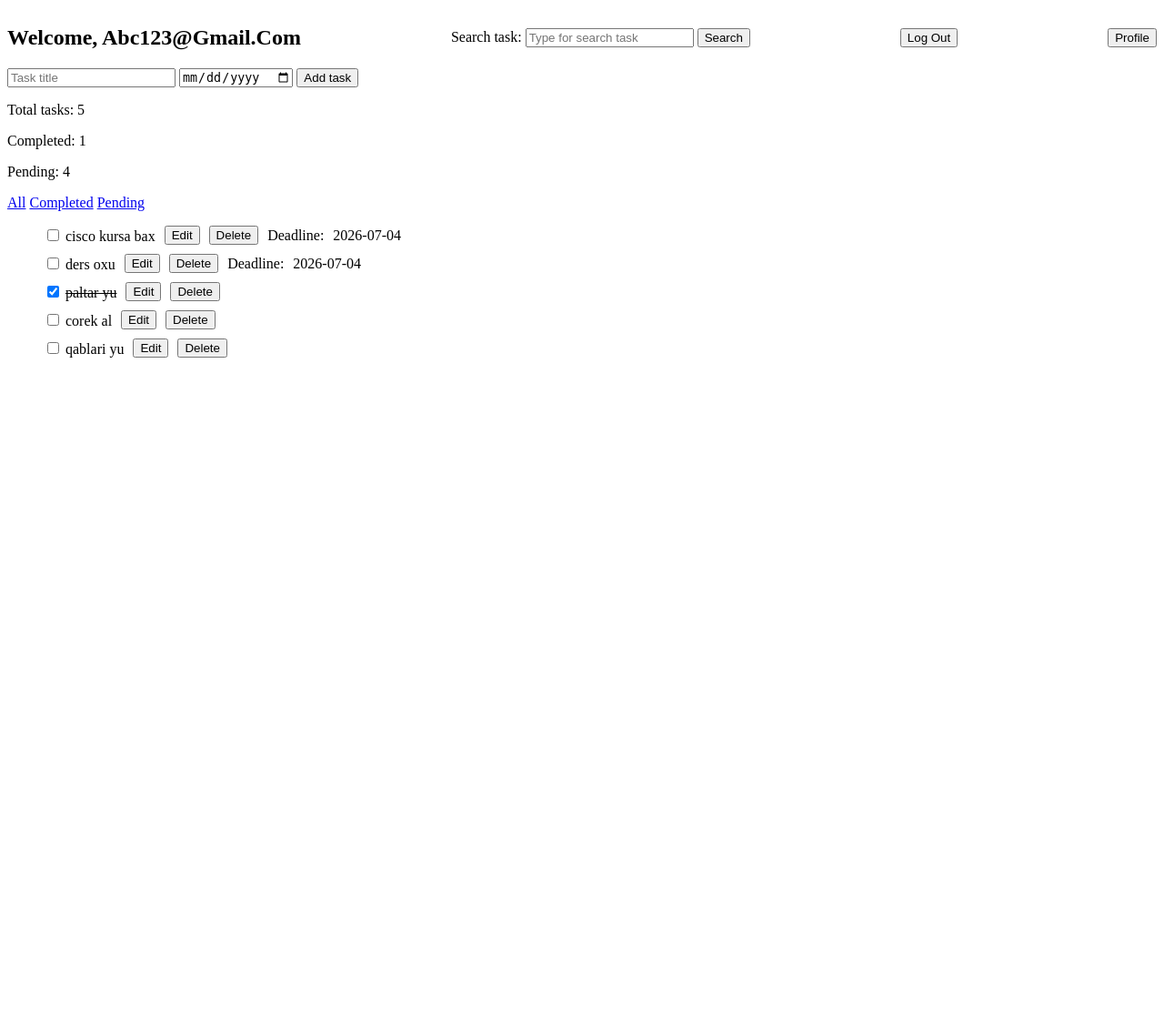
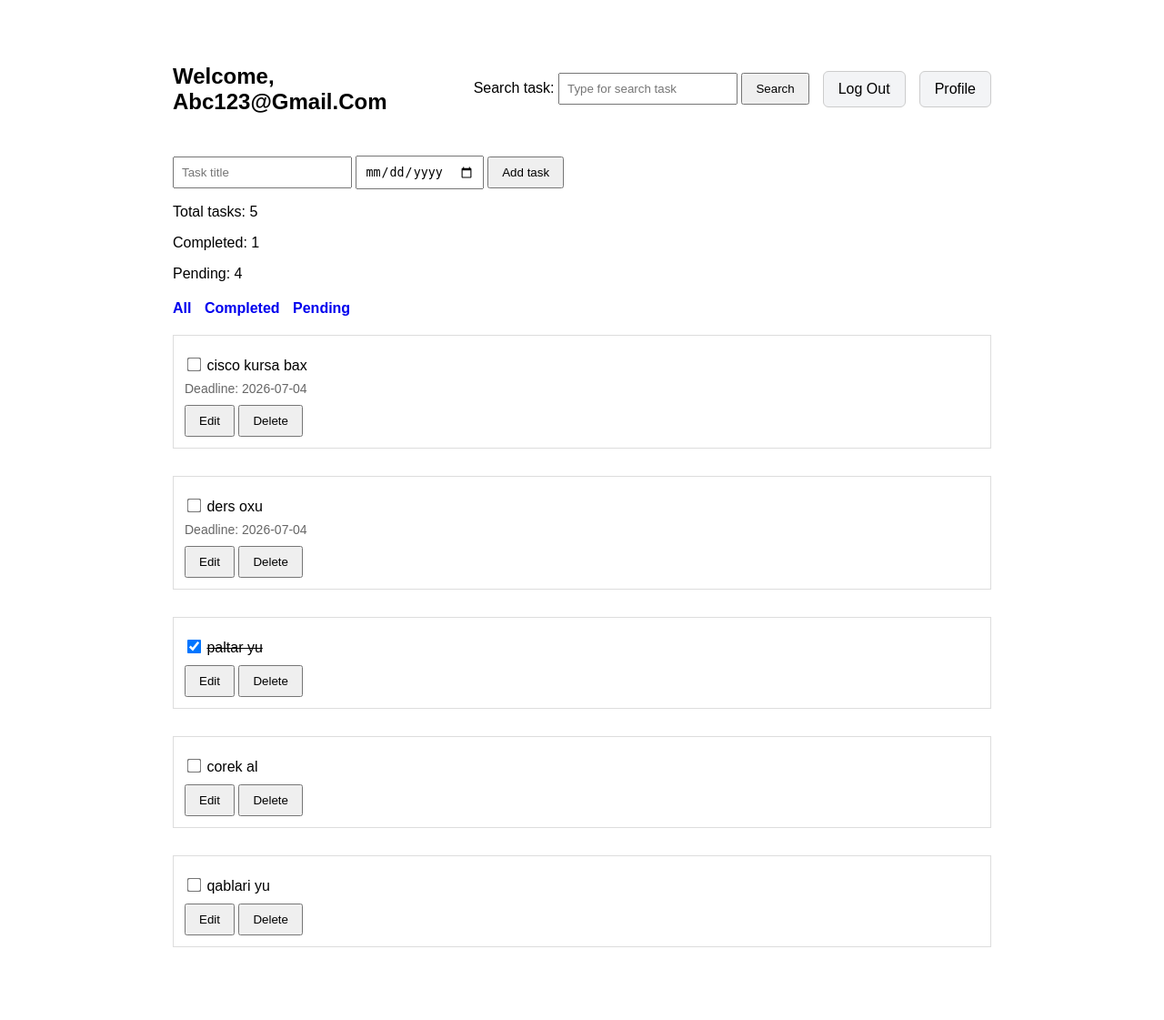
Before and after one commit to alimehdizad3/todolist-app, a Django app: page /welcome in a window 1280 px wide. Shown: the whole page at 91% size. Before the commit the page ends 393 px from the top, so only its background shows below. Run offline with Django 5.2, Linux system fonts and the light colour scheme; a user stored in the database is signed in; data comes from the database, SQL or seed files in the repository; both versions use the stored data as it was after the commit.

Commit message:
Improve UI and profile management

```diff
--- a/ToDoAPI/static/ToDoAPI/style2.css
+++ b/ToDoAPI/static/ToDoAPI/style2.css
@@ -1,18 +1,112 @@
+body {
+    max-width: 900px;
+    margin: 30px auto;
+    padding: 20px;
+    font-family: Arial, sans-serif;
+}
+
 nav {
     display: flex;
-    justify-content: space-between;
     align-items: center;
+    gap: 15px;
+    flex-wrap: wrap;
+    margin-bottom: 25px;
+}
+
+nav h1 {
+    flex: 1;
+}
+
+button {
+    padding: 8px 14px;
+    cursor: pointer;
+}
+
+input[type="text"],
+input[type="date"] {
+    padding: 8px;
+}
+
+.filter-btn {
+    margin: 20px 0;
+}
+
+.filter-btn a {
+    margin-right: 10px;
+    text-decoration: none;
+    font-weight: bold;
+}
+
+ul {
+    list-style: none;
+    padding: 0;
 }
 
 li {
-    list-style: none;
-    display: flex;
+    border: 1px solid #ddd;
+    padding: 12px;
+    margin-bottom: 30px;
     align-items: center;
     gap: 10px;
+    flex-wrap: wrap;
 }
 
-ul {
+li > div {
+    margin-top: 10px;
+}
+
+li form {
+    display: inline;
+}
+
+span {
+    margin-right: 5px;
+}
+
+input[type="checkbox"] {
+    transform: scale(1.2);
+}
+
+a {
+    text-decoration: none;
+}
+
+.edit-form {
     display: flex;
     flex-direction: column;
     gap: 10px;
 }
+
+.edit-form input {
+    width: 300px;
+}
+
+.edit-form button {
+    width: fit-content;
+}
+
+.edit-buttons {
+    display: flex;
+    gap: 10px;
+}
+
+.todo-deadline {
+    display: block;
+    margin-top: 8px;
+    color: #666;
+    font-size: 14px;
+}
+
+.nav-btn {
+    display: inline-block;
+    padding: 10px 16px;
+    background: #f3f4f6;
+    border: 1px solid #ccc;
+    text-decoration: none;
+    color: black;
+    border-radius: 6px;
+}
+
+.nav-btn:hover {
+    background: #e5e7eb;
+}
--- a/ToDoAPI/templates/ToDoAPI/welcome.html
+++ b/ToDoAPI/templates/ToDoAPI/welcome.html
@@ -18,12 +18,9 @@
                 <button type="submit">Search</button>
             </form>
         </div>
-        <a href="{% url 'logout' %}">
-            <button>Log Out</button>
-        </a>
-        <a href="{% url 'profile' %}">
-            <button>Profile</button>
-        </a>
+
+        <a href="{% url 'logout' %}" class="nav-btn">Log Out</a>
+        <a href="{% url 'profile' %}" class="nav-btn">Profile</a>
     </nav>
 
     <!-- Add new task -->
@@ -52,7 +49,7 @@
         {% for todo in todos %}
         {% if todo.id == editing_id %}
             <li id="todo-{{ todo.id }}">
-                <form method="post" action="{% url 'edit' todo.id %}">
+                <form method="post" action="{% url 'edit' todo.id %}" class="edit-form">
                     {% csrf_token %}
                     <input type="hidden" name="next" value="/welcome?search={{ search }}&filter={{ filter_type }}">
                     <input value="{{ todo.title }}" name="new_todo" required>
@@ -60,15 +57,19 @@
                     {% if todo.deadline %}
                         <button type="submit" name="remove_deadline">Remove Deadline</button>
                     {% endif %}
+                    <div class="edit-buttons">
                         <button type="submit">Save</button>
-                </form>
+
                         <a href="{% url 'welcome' %}?search={{ search }}&filter={{ filter_type }}">
                             <button>Cancel</button>
                         </a>
+                    </div>
+                </form>
             </li>
         <!-- Todo list -->
         {% else%}
         <li id="todo-{{ todo.id }}">
+            <div>
                 <form method="post" action="{% url 'toggle' todo.id %}">
                     {% csrf_token %}
                     <input type="hidden" name="next" value="{{ request.get_full_path }}">
@@ -82,8 +83,17 @@
                     {% endif %}>
                         {{ todo.title }}
                     </span>
+                    {% if todo.deadline %}
+                        <div>
+                            <span class="todo-deadline">
+                                Deadline: {{ todo.deadline|date:"Y-m-d" }}
+                            </span>
+                        </div>
+                    {% endif %}
                 </form>
+            </div>
                 <!-- Edit task-->
+            <div>
                 <a href="{% url 'edit' todo.id %}?search={{ search }}&filter={{ filter_type }}">
                     <button>Edit</button>
                 </a>
@@ -93,9 +103,7 @@
                     <input type="hidden" name="next" value="{{ request.get_full_path }}">
                     <button type="submit" name="delete">Delete</button>
                 </form>
-            {% if todo.deadline %}
-                <span>Deadline:</span>{{ todo.deadline|date:"Y-m-d" }}
-            {% endif %}
+            </div>
         </li>
         {% endif %}
         {% endfor %}
--- a/ToDoAPI/views.py
+++ b/ToDoAPI/views.py
@@ -1,6 +1,6 @@
 from django.shortcuts import render, redirect, get_object_or_404
 from django.contrib.auth.models import User
-from django.contrib.auth import authenticate, login, logout
+from django.contrib.auth import authenticate, login, logout, update_session_auth_hash
 from django.contrib.auth.decorators import login_required
 from .models import Todo
 from django.contrib import messages
@@ -143,6 +143,7 @@ def change(request):
                 user.username = new_username
                 user.email = new_email
                 user.save()
+                messages.success(request, "Changes saved successfully")
                 return redirect('/profile')
 
     elif 'update_password' in request.POST:
@@ -158,5 +159,8 @@ def change(request):
                 else:
                     user.set_password(new_password)
                     user.save()
+
+                    update_session_auth_hash(request, user)
+                    messages.success(request, "Changes saved successfully")
                     return redirect('/profile')
     return render(request, 'ToDoAPI/profile.html', {"mode" : edit})
```
Also changed, not shown: ToDoAPI/static/ToDoAPI/style3.css (+51 -0 lines), ToDoAPI/templates/ToDoAPI/profile.html (+7 -3 lines), db.sqlite3. Lines whose indentation alone changed are shown as unchanged.
